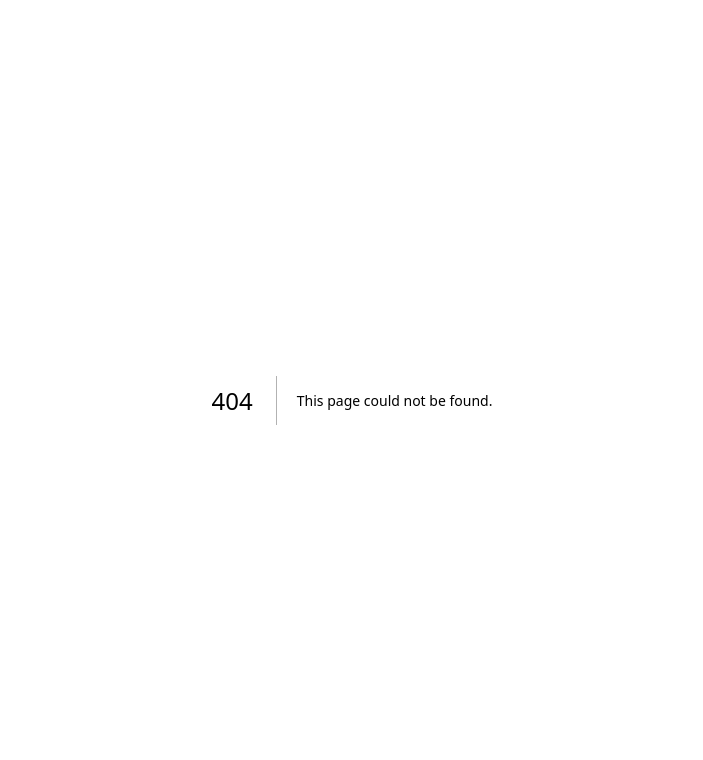
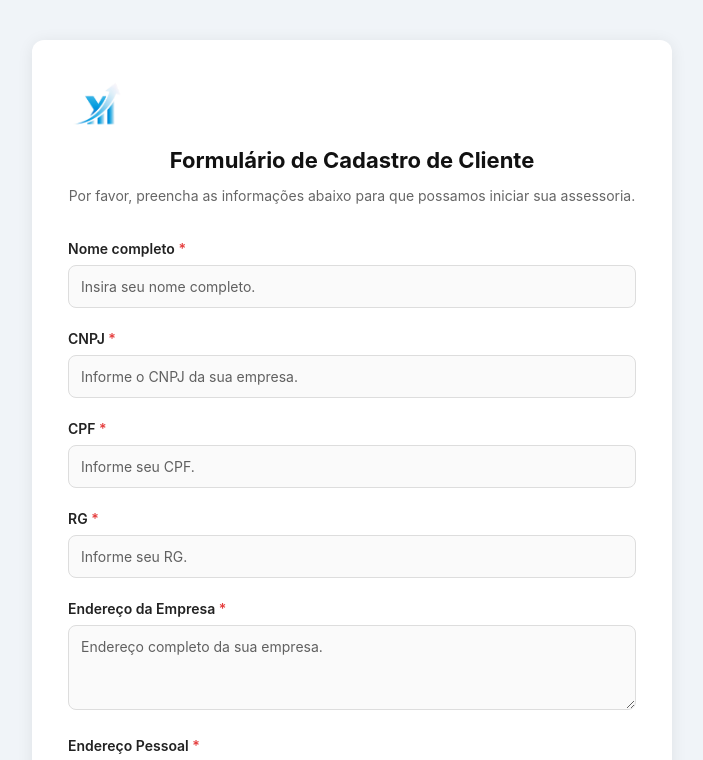
Before and after one commit to gustavosantos1gu9-stack/organify, a Next.js app: page /cadastro in a window 1280 px wide. Before the commit this address had no page. Shown: the top 760 px of the page, without its empty margins (288-991 px from the left). Built offline with nearby package versions, Linux system fonts and the light colour scheme.

Commit message:
feat: formulario cadastro cliente

```diff
--- /dev/null
+++ b/app/api/cadastro/route.ts
@@ -0,0 +1,36 @@
+import { createClient } from '@supabase/supabase-js'
+import { NextRequest, NextResponse } from 'next/server'
+
+const supabase = createClient(
+  process.env.NEXT_PUBLIC_SUPABASE_URL!,
+  process.env.SUPABASE_SERVICE_ROLE_KEY!
+)
+
+export async function POST(req: NextRequest) {
+  const body = await req.json()
+  const {
+    nome, cnpj, cpf, rg,
+    endereco_empresa, endereco_pessoal,
+    email, investimento_anuncios,
+    ticket_micro_laser, regiao_anunciar,
+    faturamento_medio, login_facebook, senha_facebook
+  } = body
+
+  const { data: encData, error: encError } = await supabase
+    .rpc('encrypt_text', { texto: senha_facebook, chave: process.env.CADASTRO_ENCRYPT_KEY! })
+
+  if (encError) return NextResponse.json({ error: 'Erro ao processar dados.' }, { status: 500 })
+
+  const { error } = await supabase.from('cadastros_clientes').insert({
+    nome, cnpj, cpf, rg,
+    endereco_empresa, endereco_pessoal,
+    email, investimento_anuncios,
+    ticket_micro_laser, regiao_anunciar,
+    faturamento_medio, login_facebook,
+    senha_facebook_enc: encData
+  })
+
+  if (error) return NextResponse.json({ error: 'Erro ao salvar cadastro.' }, { status: 500 })
+
+  return NextResponse.json({ ok: true })
+}
--- /dev/null
+++ b/app/cadastro/confirmacao/page.tsx
@@ -0,0 +1,14 @@
+export default function ConfirmacaoPage() {
+  return (
+    <div style={{ minHeight: '100vh', background: '#f0f4f8', display: 'flex', alignItems: 'center', justifyContent: 'center' }}>
+      <div style={{ background: '#fff', borderRadius: 12, padding: '48px 40px', maxWidth: 480, textAlign: 'center', boxShadow: '0 2px 16px rgba(0,0,0,0.08)' }}>
+        <div style={{ fontSize: 48, marginBottom: 16 }}>✅</div>
+        <h1 style={{ fontSize: 22, fontWeight: 700, color: '#111', marginBottom: 12 }}>Cadastro enviado!</h1>
+        <p style={{ color: '#555', fontSize: 15, lineHeight: 1.6 }}>
+          Recebemos suas informações. Nossa equipe entrará em contato em breve para dar início à sua assessoria.
+        </p>
+        <p style={{ color: '#29ABE2', fontWeight: 600, marginTop: 24, fontSize: 14 }}>Salx Digital</p>
+      </div>
+    </div>
+  )
+}
--- /dev/null
+++ b/app/cadastro/page.tsx
@@ -0,0 +1,91 @@
+'use client'
+import { useState } from 'react'
+import { useRouter } from 'next/navigation'
+
+const campos = [
+  { name: 'nome', label: 'Nome completo', placeholder: 'Insira seu nome completo.', type: 'text' },
+  { name: 'cnpj', label: 'CNPJ', placeholder: 'Informe o CNPJ da sua empresa.', type: 'text' },
+  { name: 'cpf', label: 'CPF', placeholder: 'Informe seu CPF.', type: 'text' },
+  { name: 'rg', label: 'RG', placeholder: 'Informe seu RG.', type: 'text' },
+  { name: 'endereco_empresa', label: 'Endereço da Empresa', placeholder: 'Endereço completo da sua empresa.', type: 'textarea' },
+  { name: 'endereco_pessoal', label: 'Endereço Pessoal', placeholder: 'Seu endereço pessoal.', type: 'textarea' },
+  { name: 'email', label: 'Email', placeholder: 'Informe seu email.', type: 'email' },
+  { name: 'investimento_anuncios', label: 'Investimento em anúncios', placeholder: 'Valor que pretende investir em anúncios.', type: 'text' },
+  { name: 'ticket_micro_laser', label: 'Ticket da micro/laser', placeholder: 'Ticket médio para micro/laser.', type: 'text' },
+  { name: 'regiao_anunciar', label: 'Região/cidade para anunciar', placeholder: 'Região ou cidade onde deseja anunciar.', type: 'text' },
+  { name: 'faturamento_medio', label: 'Faturamento médio', placeholder: 'Faturamento médio da sua empresa.', type: 'text' },
+  { name: 'login_facebook', label: 'Login do Facebook', placeholder: 'Informe seu login do Facebook.', type: 'text' },
+  { name: 'senha_facebook', label: 'Senha do Facebook', placeholder: 'Informe sua senha do Facebook.', type: 'password' },
+]
+
+const inputStyle: React.CSSProperties = {
+  width: '100%', padding: '10px 12px', border: '1px solid #ddd',
+  borderRadius: 8, fontSize: 14, color: '#111', background: '#fafafa',
+  boxSizing: 'border-box', resize: 'vertical',
+}
+
+export default function CadastroPage() {
+  const router = useRouter()
+  const [form, setForm] = useState<Record<string, string>>(
+    Object.fromEntries(campos.map(c => [c.name, '']))
+  )
+  const [loading, setLoading] = useState(false)
+  const [erro, setErro] = useState('')
+
+  function handleChange(e: React.ChangeEvent<HTMLInputElement | HTMLTextAreaElement>) {
+    setForm(prev => ({ ...prev, [e.target.name]: e.target.value }))
+  }
+
+  async function handleSubmit() {
+    setErro('')
+    const vazio = campos.find(c => !form[c.name]?.trim())
+    if (vazio) { setErro(`Campo obrigatório: ${vazio.label}`); return }
+    setLoading(true)
+    try {
+      const res = await fetch('/api/cadastro', {
+        method: 'POST', headers: { 'Content-Type': 'application/json' },
+        body: JSON.stringify(form),
+      })
+      if (!res.ok) throw new Error()
+      router.push('/cadastro/confirmacao')
+    } catch {
+      setErro('Erro ao enviar. Tente novamente.')
+    } finally { setLoading(false) }
+  }
+
+  return (
+    <div style={{ minHeight: '100vh', background: '#f0f4f8', display: 'flex', justifyContent: 'center', padding: '40px 16px' }}>
+      <div style={{ background: '#fff', borderRadius: 12, padding: '40px 36px', maxWidth: 640, width: '100%', boxShadow: '0 2px 16px rgba(0,0,0,0.08)' }}>
+        <div style={{ textAlign: 'center', marginBottom: 32 }}>
+          <img src="/logo.png" alt="Salx Digital" style={{ height: 48, marginBottom: 16 }} />
+          <h1 style={{ fontSize: 22, fontWeight: 700, color: '#111' }}>Formulário de Cadastro de Cliente</h1>
+          <p style={{ color: '#666', marginTop: 8, fontSize: 14 }}>
+            Por favor, preencha as informações abaixo para que possamos iniciar sua assessoria.
+          </p>
+        </div>
+        {campos.map(campo => (
+          <div key={campo.name} style={{ marginBottom: 20 }}>
+            <label style={{ display: 'block', fontWeight: 600, fontSize: 14, marginBottom: 6, color: '#222' }}>
+              {campo.label} <span style={{ color: '#e53e3e' }}>*</span>
+            </label>
+            {campo.type === 'textarea' ? (
+              <textarea name={campo.name} placeholder={campo.placeholder} value={form[campo.name]}
+                onChange={handleChange} rows={3} maxLength={2000} style={inputStyle}/>
+            ) : (
+              <input name={campo.name} type={campo.type} placeholder={campo.placeholder}
+                value={form[campo.name]} onChange={handleChange} style={inputStyle}/>
+            )}
+          </div>
+        ))}
+        {erro && <p style={{ color: '#e53e3e', fontSize: 13, marginBottom: 16 }}>{erro}</p>}
+        <button onClick={handleSubmit} disabled={loading} style={{
+          width: '100%', padding: '14px', background: '#29ABE2', color: '#fff',
+          border: 'none', borderRadius: 8, fontSize: 16, fontWeight: 700,
+          cursor: loading ? 'not-allowed' : 'pointer', opacity: loading ? 0.7 : 1,
+        }}>
+          {loading ? 'Enviando...' : 'Enviar Cadastro'}
+        </button>
+      </div>
+    </div>
+  )
+}
```
